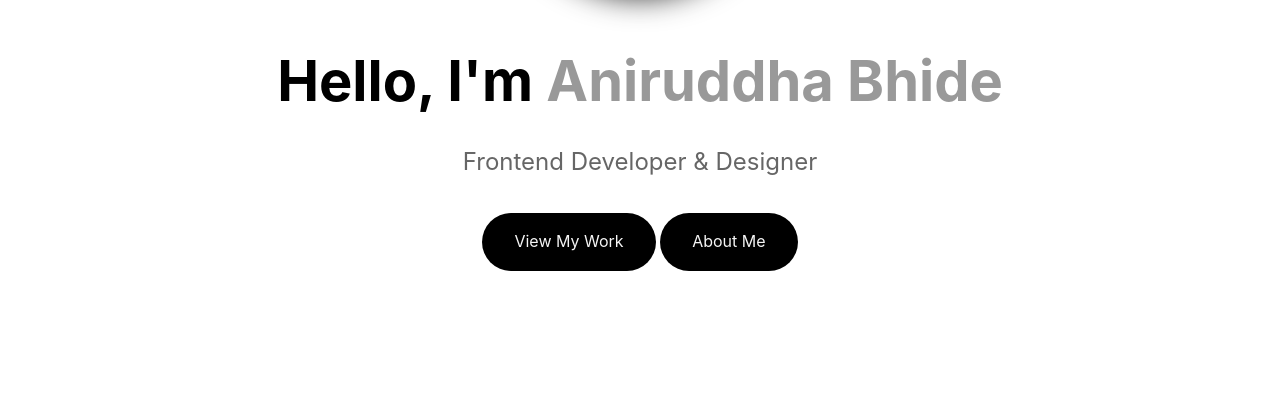
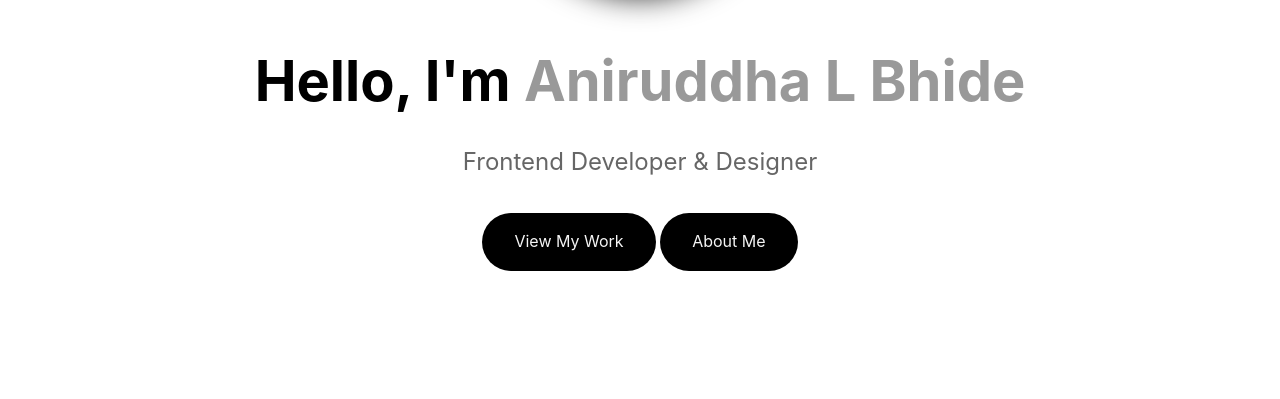
Before and after one commit to ANIMANxd/PORTFOLIO, a plain HTML site: page index.html in a window 1280 px wide. Shown: the part 401-800 px from the top of the page. Drawn offline with Linux system fonts and the light colour scheme.

Commit message:
Update name in header to reflect full name

```diff
--- a/index.html
+++ b/index.html
@@ -39,7 +39,7 @@
                 <img id="profile-img" src="https://avatars.githubusercontent.com/u/128971818?s=400&u=f6cc69826ee7afc1abb87f1244a2513a60c472aa&v=4" alt="Aniruddha Bhide" class="profile-pic">
             </div>
 
-            <h1>Hello, I'm <span class="highlight">Aniruddha Bhide</span></h1>
+            <h1>Hello, I'm <span class="highlight">Aniruddha L Bhide</span></h1>
             <p class="subtitle">Frontend Developer & Designer</p>
 
             <a href="projects.html" class="cta-btn">View My Work</a>
```
